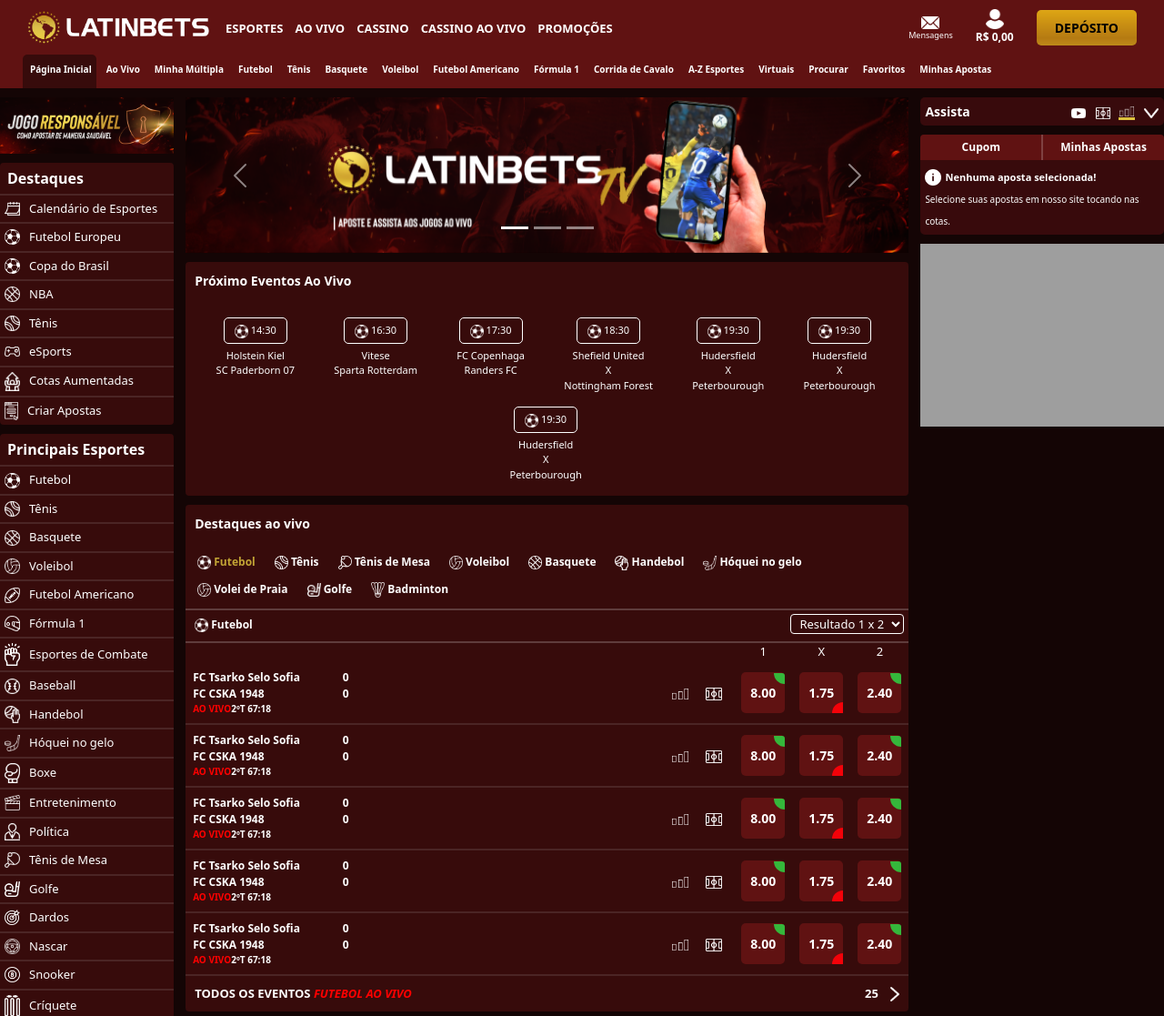
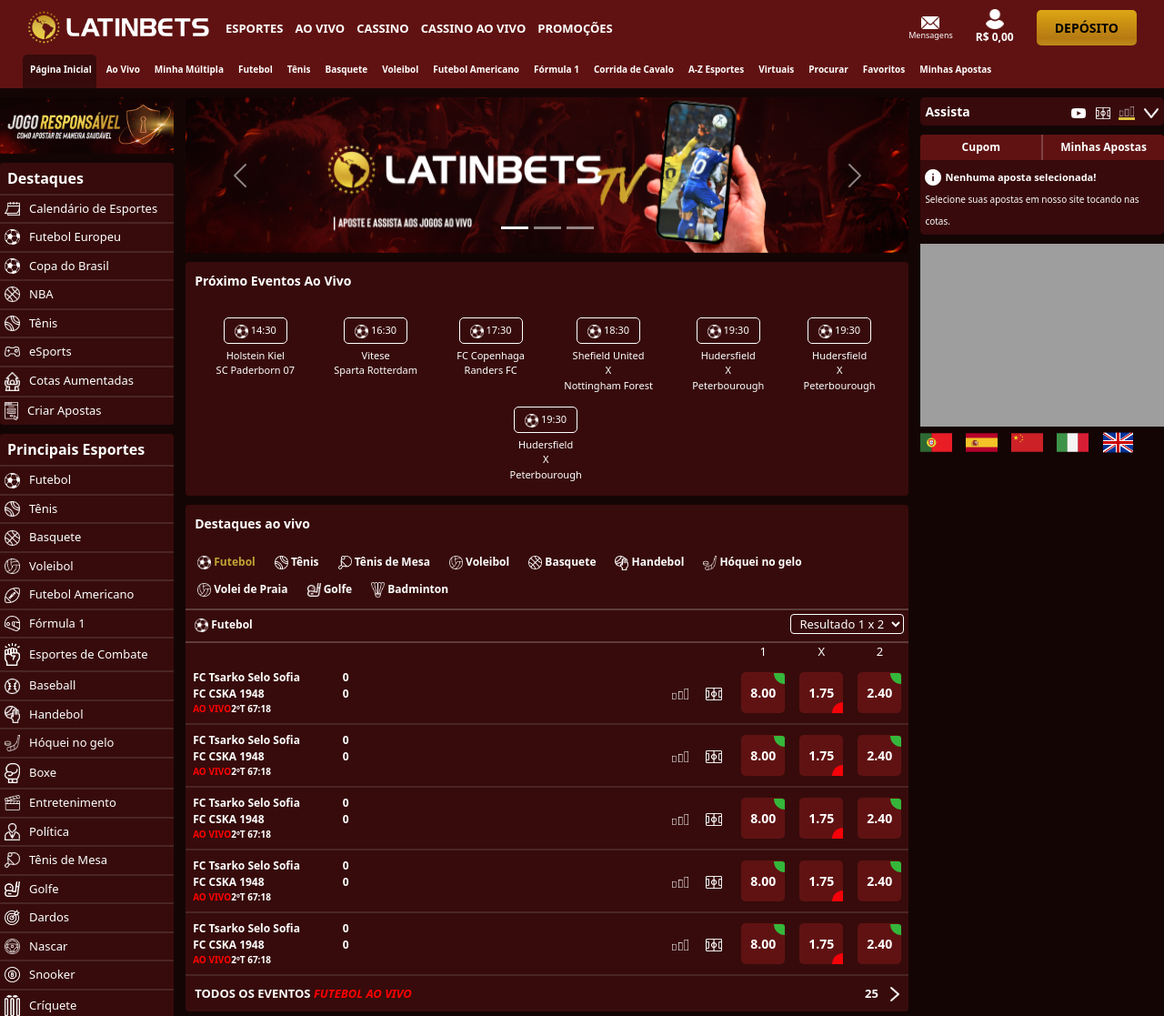
Before and after one commit to KAIK777/TesteLatinbets, a PHP site: page / in a window 1280 px wide. Shown: the top 1117 px of the page at 91% size. Run offline with PHP 8.4, Linux system fonts and the light colour scheme; grey boxes are pictures that could not be loaded.

Commit message:
Add Bandeiras Idiomas

```diff
--- a/css/style.css
+++ b/css/style.css
@@ -1207,6 +1207,22 @@ footer {
   padding: 10px 30px;
 }
 
+.idiomas ul {
+  display: flex;
+  flex-wrap: wrap;
+}
+
+.idiomas ul div {
+  flex: 40px;
+  max-width: 50px;
+}
+
+.idiomas ul li img {
+  width: 50px;
+  max-width: 90%;
+  padding-right: 10px;
+}
+
 @media (max-width: 1400px) {
   .conteudo-center, .conteudo-center2 {
     width: 65%;
--- a/index.html
+++ b/index.html
@@ -460,6 +460,26 @@
       <div class="banner-right">
         <img src="img/banners/banner_3.png" alt="Múltipla Melhorada" width="240px">
       </div>
+
+      <div class="idiomas">
+        <ul>
+            <div>
+                <a href="#"> <li><img src="img/bandeiras/pt.png"></li> </a>
+            </div>
+            <div>
+                <a href="#"> <li><img src="img/bandeiras/espanha.png"></li> </a>
+            </div>
+            <div>
+                <a href="#"> <li><img src="img/bandeiras/ch.png"></li> </a>
+            </div>
+            <div>
+                <a href="#"> <li><img src="img/bandeiras/it.png"></li> </a>
+            </div>
+            <div>
+                <a href="#"> <li><img src="img/bandeiras/uk.png"></li> </a>
+            </div>
+        </ul>
+      </div>
     </div>
 
   </section>
@@ -2933,6 +2953,26 @@
       <div class="banner-right">
         <img src="img/banners/banner_3.png" alt="Múltipla Melhorada" width="280px">
       </div>
+
+      <div class="idiomas">
+        <ul>
+            <div>
+                <a href="#"> <li><img src="img/bandeiras/pt.png"></li> </a>
+            </div>
+            <div>
+                <a href="#"> <li><img src="img/bandeiras/espanha.png"></li> </a>
+            </div>
+            <div>
+                <a href="#"> <li><img src="img/bandeiras/ch.png"></li> </a>
+            </div>
+            <div>
+                <a href="#"> <li><img src="img/bandeiras/it.png"></li> </a>
+            </div>
+            <div>
+                <a href="#"> <li><img src="img/bandeiras/uk.png"></li> </a>
+            </div>
+        </ul>
+      </div>
     </div>
   </main>
 
```
Also changed, not shown: img/bandeiras/ch.png (added), img/bandeiras/espanha.png (added), img/bandeiras/it.png (added), img/bandeiras/pt.png (added), img/bandeiras/uk.png (added).
